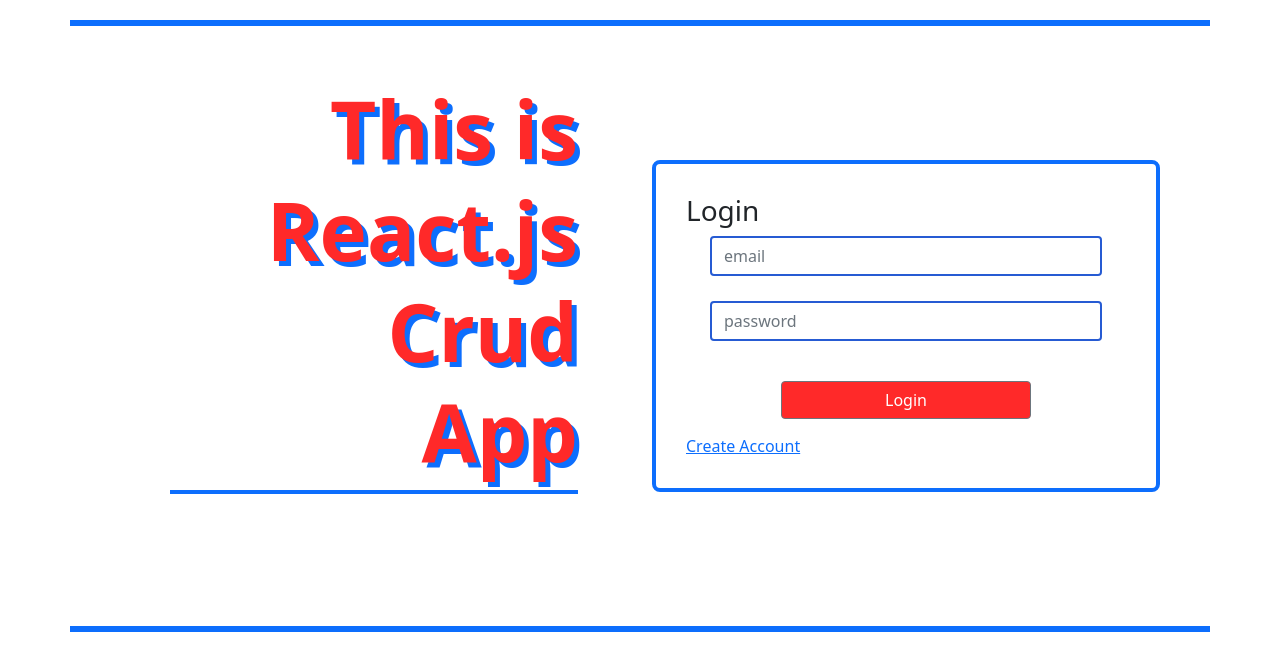
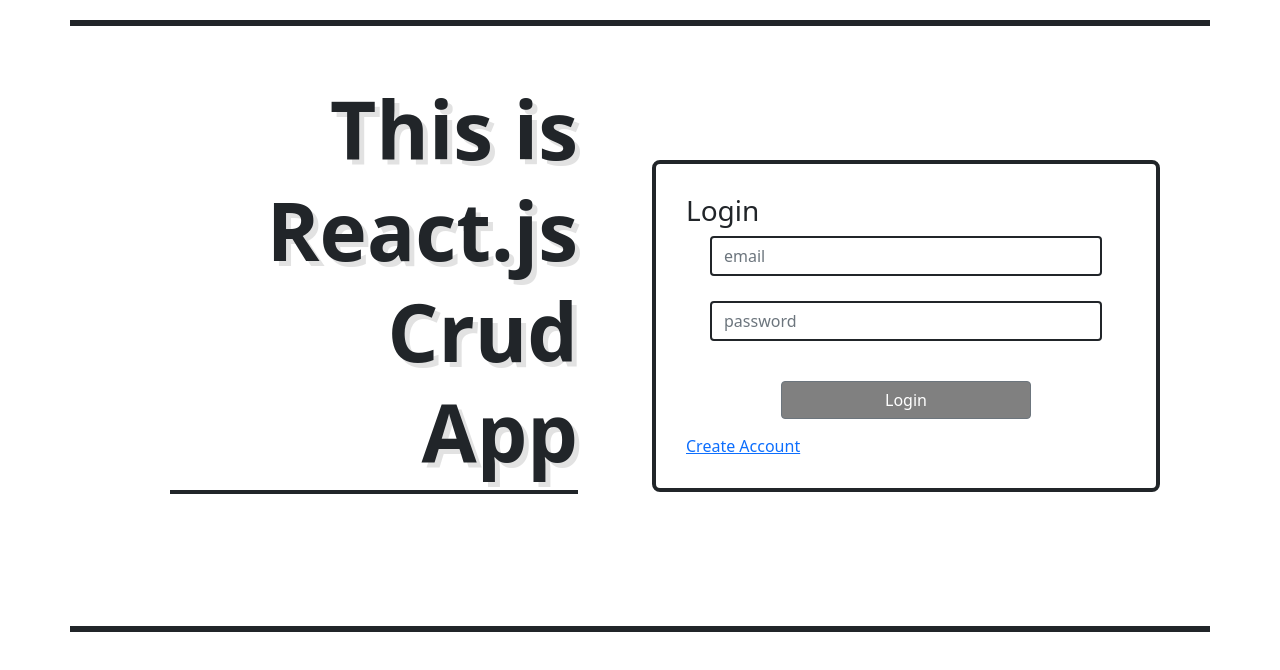
Before and after one commit to iyurisko/react-bootcamp, a React (Create React App) app: page / in a window 1280 px wide. Shown: the top 670 px of the page. Built offline with nearby package versions, Linux system fonts and the light colour scheme.

Commit message:
update css

```diff
--- a/src/styles/pages/auth.scss
+++ b/src/styles/pages/auth.scss
@@ -1,8 +1,8 @@
 .auth-pages {
   // height: 500px;
 
-  border-top: solid 6px #0d6efd;
-  border-bottom: solid 6px #0d6efd;
+  border-top: solid 6px;
+  border-bottom: solid 6px;
   padding: 0px 50px;
 
   .background {
@@ -10,13 +10,12 @@
     padding: 0px 50px;
     text-align: end;
     line-height: 85px;
-    color: #ff2929;
-    text-shadow: 5px 5px #0d6efd;
+    text-shadow: 5px 5px #dddd;
     font-size: 60pt;
     font-weight: 700;
 
     hr{
-      color: #0d6efd;
+
       height: 4px;
       opacity: 1;
     }
@@ -29,7 +28,7 @@
 
     .card-inner {
       width: 100%;
-      border: solid 4px #0d6efd;
+      border: solid 4px;
       border-radius: 8px;
     }
   }
@@ -42,7 +41,7 @@
   .container-login,
   .container-register {
     .form-control {
-      border: solid 2px #265bd3;
+      border: solid 2px;
       background-color: transparent;
     }
 
@@ -57,7 +56,7 @@
 
     .btn-submit {
       width: 250px;
-      background-color: #ff2929;
+      background-color: gray;
       display: flex;
       justify-content: center; /*centers items on the line (the x-axis by default)*/
       align-items: center; /*centers items on the cross-axis (y by default)*/
```
